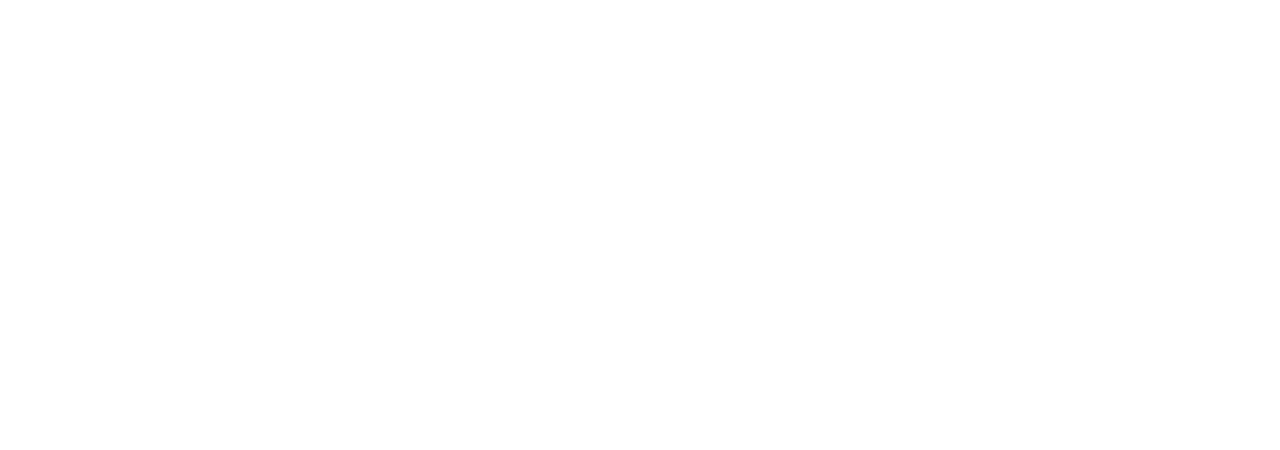
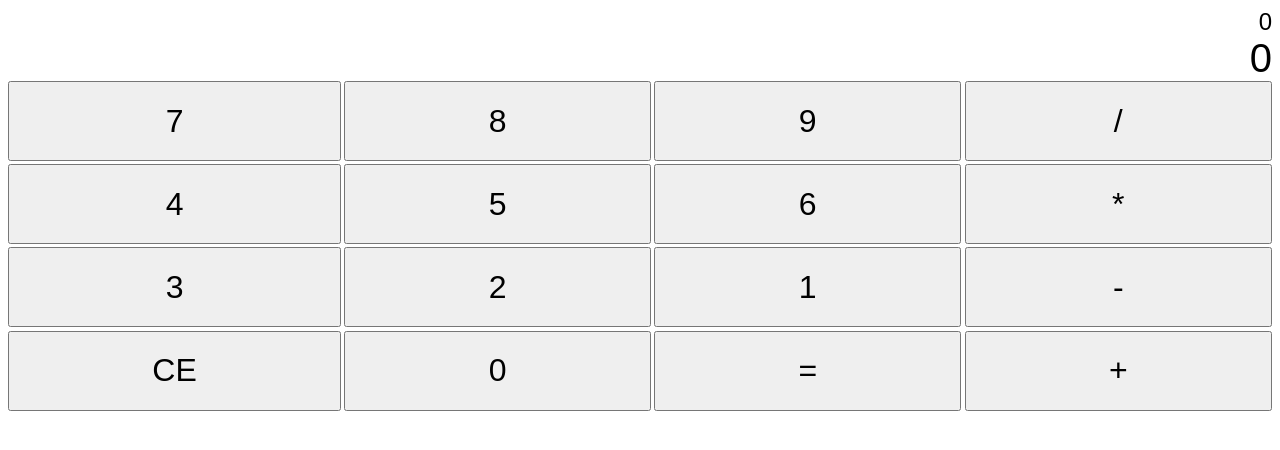
Before and after one commit to SteNuf/L-sungTaschenrechner, a plain HTML site: page index.html in a window 1280 px wide. Drawn offline with Linux system fonts and the light colour scheme.

Commit message:
this commmit the groundstructure html

```diff
--- a/index.html
+++ b/index.html
@@ -5,6 +5,20 @@
     <meta name="viewport" content="width=device-width, initial-scale=1.0" />
     <title>Lösung Taschenrechner Modul 3</title>
     <link rel="stylesheet" href="styles.css" />
+    <script></script>
   </head>
-  <body></body>
+  <body>
+    <div id="zwischenstand">0</div>
+    <div id="eingabe">0</div>
+    <div class="grid-container">
+      <button class="grid-item">7</button><button class="grid-item">8</button
+      ><button class="grid-item">9</button><button class="grid-item">/</button>
+      <button class="grid-item">4</button><button class="grid-item">5</button
+      ><button class="grid-item">6</button><button class="grid-item">*</button>
+      <button class="grid-item">3</button><button class="grid-item">2</button
+      ><button class="grid-item">1</button><button class="grid-item">-</button>
+      <button class="grid-item">CE</button><button class="grid-item">0</button
+      ><button class="grid-item">=</button><button class="grid-item">+</button>
+    </div>
+  </body>
 </html>
--- a/styles.css
+++ b/styles.css
@@ -0,0 +1,24 @@
+body {
+  font-family: Arial, Helvetica, sans-serif;
+}
+
+#zwischenstand {
+  font-size: 1.5rem;
+  text-align: right;
+}
+
+#eingabe {
+  font-size: 2.5rem;
+  text-align: right;
+}
+
+.grid-container {
+  display: grid;
+  grid-template-columns: auto auto auto auto;
+  gap: 0.2rem;
+}
+
+.grid-item {
+  font-size: 2rem;
+  height: 5rem;
+}
```
